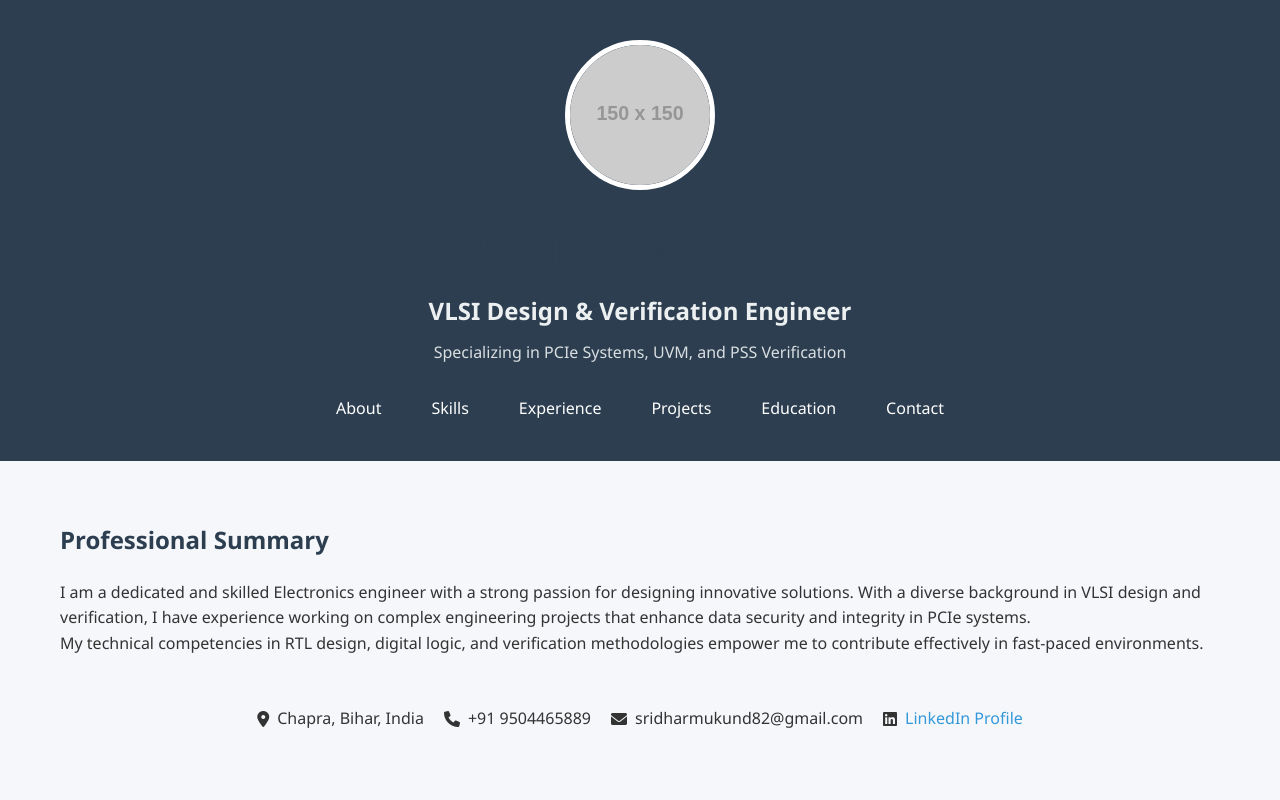
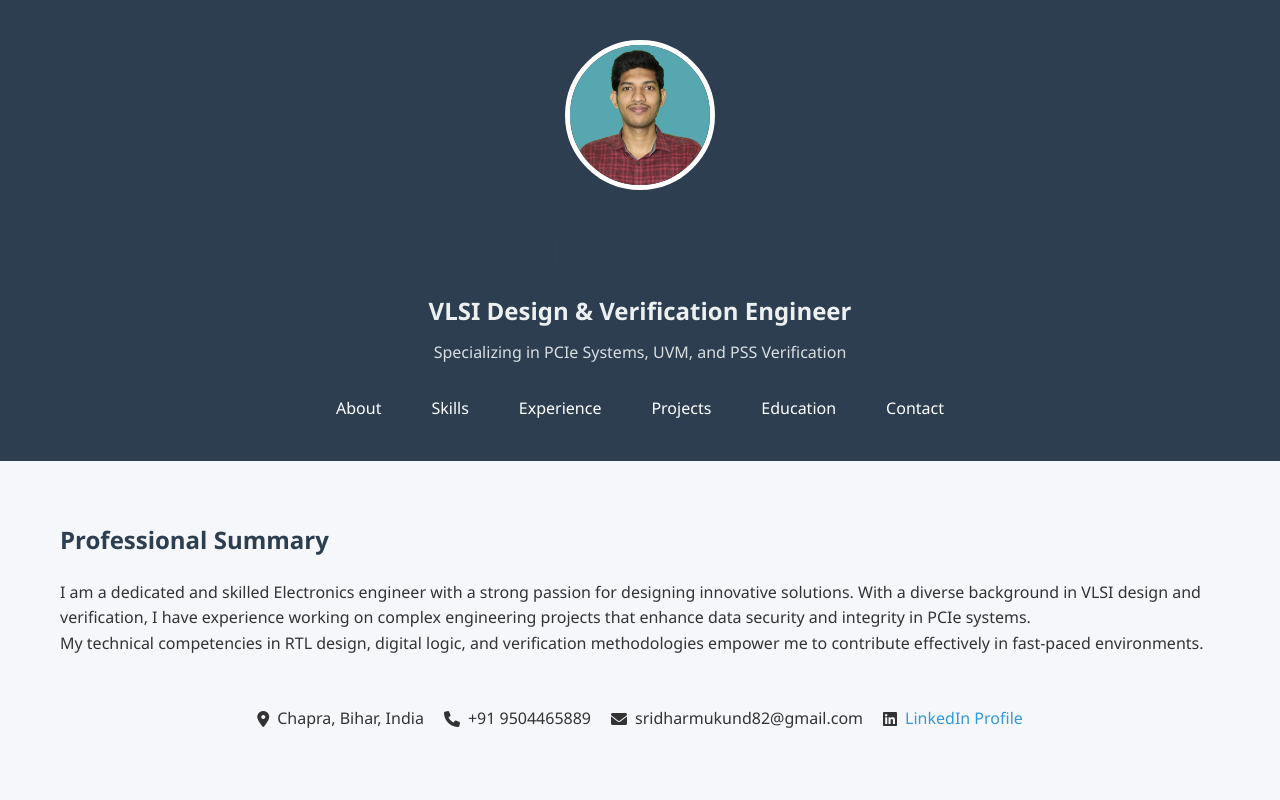
Before and after one commit to sri-vlsi/sridhar-portfolio, a plain HTML site: page index.html in a window 1280 px wide. Shown: the top 800 px of the page. Drawn offline with Linux system fonts and the light colour scheme; placeholder pictures from the web are drawn by us.

Commit message:
Update index.html

```diff
--- a/index.html
+++ b/index.html
@@ -349,7 +349,7 @@
     <header id="main-header">
         <div class="container">
             <div class="profile">
-                <img src="https://via.placeholder.com/150" alt="Sridhar Mukund">
+                <img src="profile-photo.jpeg" alt="Sridhar Mukund">
                 <h1>Sridhar Mukund</h1>
                 <h2>VLSI Design & Verification Engineer</h2>
                 <p>Specializing in PCIe Systems, UVM, and PSS Verification</p>
```
